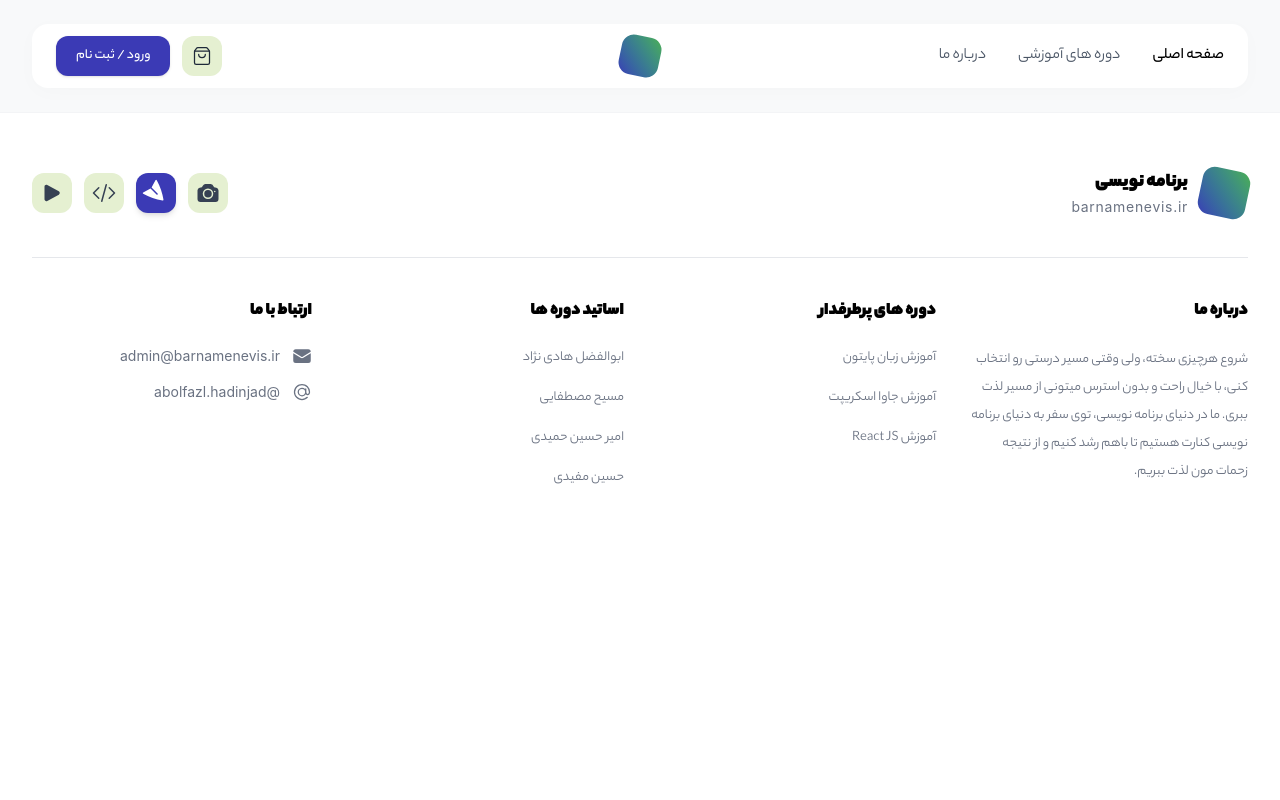
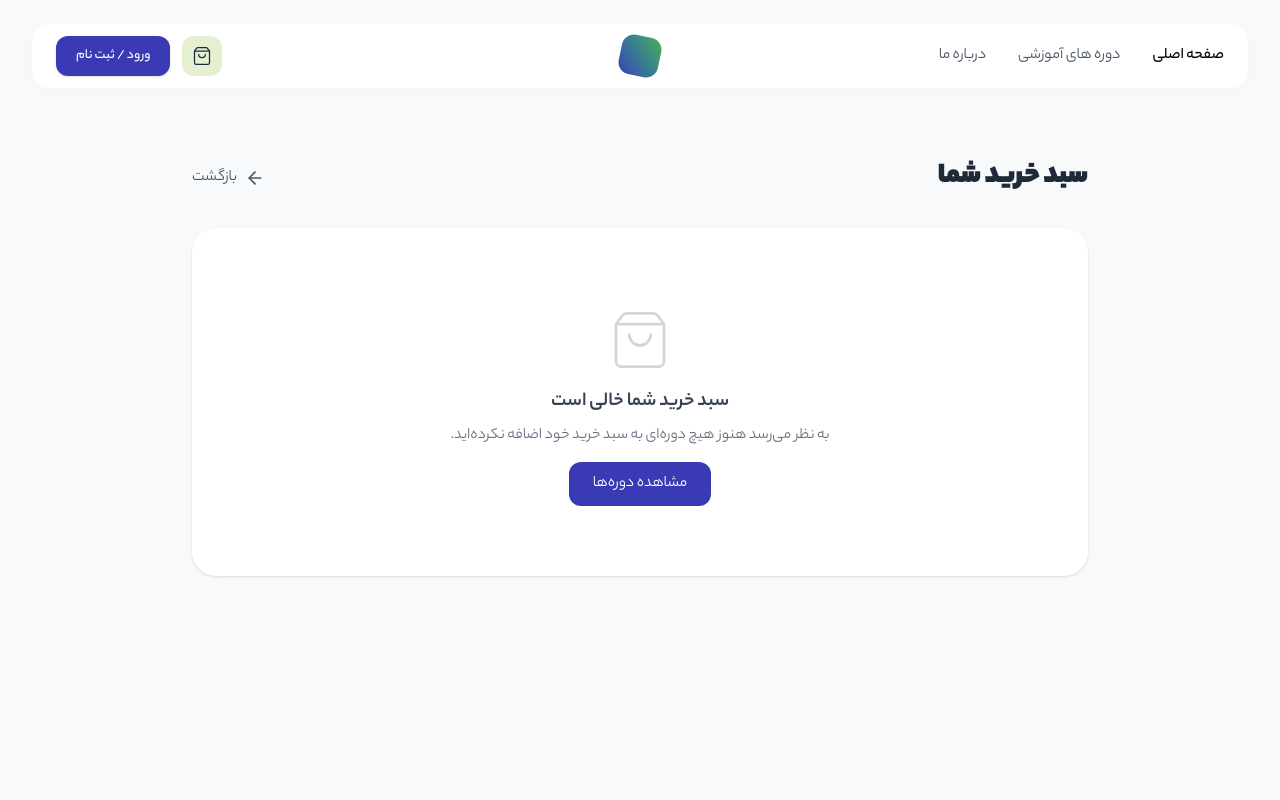
Before and after one commit to abolfazlhn4/codelearn, a React (Vite) app in the folder frontend/: page /cart in a window 1280 px wide. Shown: the top 800 px of the page. Built offline with nearby package versions, Linux system fonts and the light colour scheme.

Commit message:
shopping cart

```diff
--- a/frontend/src/App.jsx
+++ b/frontend/src/App.jsx
@@ -1,6 +1,9 @@
+// src/App.jsx
+
 import React from "react";
 import { BrowserRouter, Routes, Route } from "react-router-dom";
 import { FavoritesProvider } from "./context/FavoritesContext";
+import { CartProvider } from "./context/CartContext"; // این خط اضافه شد
 import Navbar from "./components/Navbar";
 import Footer from "./components/Footer";
 import Home from "./pages/Home";
@@ -9,10 +12,12 @@ import CoursesArchive from "./pages/CoursesArchive";
 import Aboutus from "./pages/Aboutus";
 import Auth from "./pages/Auth";
 import UserPanel from "./pages/UserPanel";
+import Cart from "./pages/Cart"; // این خط اضافه شد
 
 function App() {
   return (
     <FavoritesProvider>
+      <CartProvider>
         <BrowserRouter>
           <Navbar />
           <Routes>
@@ -22,9 +27,11 @@ function App() {
             <Route path="/Aboutus" element={<Aboutus />} />
             <Route path="/auth" element={<Auth />} />
             <Route path="/panel" element={<UserPanel />} />
+            <Route path="/cart" element={<Cart />} />
           </Routes>
           <Footer />
         </BrowserRouter>
+      </CartProvider>
     </FavoritesProvider>
   );
 }
--- a/frontend/src/components/Navbar.jsx
+++ b/frontend/src/components/Navbar.jsx
@@ -1,5 +1,7 @@
 import React, { useState } from "react";
 import { Menu, X, ShoppingBag, User } from "lucide-react";
+import { Link } from "react-router-dom";
+import { useCart } from "../context/CartContext";
 
 const Navbar = () => {
   const [isMobileMenuOpen, setIsMobileMenuOpen] = useState(false);
@@ -14,17 +16,16 @@ const Navbar = () => {
     { name: "درباره ما", href: "/Aboutus", active: false },
   ];
 
+  const { cartItems } = useCart(); // تعداد آیتم ها رو از کانتکست بگیر
+
   return (
     <header
       dir="rtl"
       className="w-full py-6 px-4 sm:px-8 font-yekan relative z-50 bg-[#f8f9fa]"
     >
       <div className="max-w-7xl mx-auto">
-        {/* کانتینر اصلی هدر - حالت شناور */}
         <div className="bg-white rounded-2xl shadow-[0_4px_20px_rgba(0,0,0,0.02)] px-4 md:px-6 py-3 flex items-center justify-between relative">
-          {/* سمت راست: منوی دسکتاپ و دکمه همبرگری */}
           <div className="flex items-center">
-            {/* دکمه منوی موبایل */}
             <button
               onClick={toggleMenu}
               className="md:hidden text-gray-700 hover:text-[#3b3ab5] transition-colors p-1"
@@ -36,7 +37,6 @@ const Navbar = () => {
               )}
             </button>
 
-            {/* لینک‌های دسکتاپ */}
             <nav className="hidden md:flex items-center gap-8">
               {navLinks.map((link, index) => (
                 <a
@@ -54,8 +54,6 @@ const Navbar = () => {
             </nav>
           </div>
 
-          {/* وسط: لوگو */}
-          {/* استفاده از absolute برای اطمینان از قرارگیری دقیق در مرکز */}
           <div className="absolute left-1/2 transform -translate-x-1/2 flex items-center justify-center">
             {/* در اینجا باید عکس لوگوی خود را قرار دهید. */}
             <div className="w-10 h-10 bg-gradient-to-tr from-[#3b3ab5] to-[#4caf50] rounded-xl flex items-center justify-center text-white transform rotate-12"></div>
@@ -72,23 +70,28 @@ const Navbar = () => {
 
           {/* سمت چپ: دکمه‌ها */}
           <div className="flex items-center gap-3">
-            {/* دکمه سبد خرید */}
-            <button className="bg-[#e5f0d1] text-gray-800 p-2.5 rounded-xl hover:bg-[#d8e8bc] transition-colors flex items-center justify-center">
+            <Link
+              to="/cart"
+              className="relative bg-[#e5f0d1] text-gray-800 p-2.5 rounded-xl hover:bg-[#d8e8bc] transition-colors flex items-center justify-center"
+            >
               <ShoppingBag className="w-5 h-5" strokeWidth={1.5} />
-            </button>
+              {cartItems.length > 0 && (
+                <span className="absolute -top-1 -right-1 bg-red-500 text-white text-xs w-5 h-5 rounded-full flex items-center justify-center font-bold">
+                  {cartItems.length}
+                </span>
+              )}
+            </Link>
 
-            {/* دکمه ورود / ثبت نام */}
-            <button
-              onClick={() => (window.location.href = "/auth")}
+            <Link
+              to="/auth"
               className="bg-[#3b3ab5] text-white p-2.5 sm:px-5 sm:py-2.5 rounded-xl font-medium text-sm hover:bg-opacity-90 transition-all shadow-sm flex items-center justify-center cursor-pointer"
             >
               <span className="hidden sm:block">ورود / ثبت نام</span>
               <User className="w-5 h-5 sm:hidden" strokeWidth={1.5} />
-            </button>
+            </Link>
           </div>
         </div>
 
-        {/* منوی بازشونده موبایل */}
         {isMobileMenuOpen && (
           <div className="md:hidden absolute top-24 left-4 right-4 bg-white rounded-2xl shadow-xl p-4 flex flex-col gap-4 animate-in fade-in slide-in-from-top-4 z-50">
             {navLinks.map((link, index) => (
--- /dev/null
+++ b/frontend/src/context/CartContext.jsx
@@ -0,0 +1,52 @@
+import React, { createContext, useState, useEffect, useContext } from "react";
+
+const CartContext = createContext();
+
+export const useCart = () => useContext(CartContext);
+
+export const CartProvider = ({ children }) => {
+  const [cartItems, setCartItems] = useState(() => {
+    try {
+      const savedCart = localStorage.getItem("cart");
+      return savedCart ? JSON.parse(savedCart) : [];
+    } catch (error) {
+      console.error("Failed to parse cart from localStorage", error);
+      return [];
+    }
+  });
+
+  useEffect(() => {
+    localStorage.setItem("cart", JSON.stringify(cartItems));
+  }, [cartItems]);
+
+  // تفاوت کلیدی: اینجا کل آبجکت دوره رو اضافه می‌کنیم نه فقط ID
+  const addToCart = (course) => {
+    // چک می‌کنیم که دوره از قبل در سبد خرید نباشد
+    if (!cartItems.some((item) => item.id === course.id)) {
+      setCartItems((prevItems) => [...prevItems, course]);
+    }
+  };
+
+  const removeFromCart = (courseId) => {
+    setCartItems((prevItems) =>
+      prevItems.filter((item) => item.id !== courseId),
+    );
+  };
+
+  const isInCart = (courseId) => {
+    return cartItems.some((item) => item.id === courseId);
+  };
+
+  // یک تابع برای خالی کردن سبد خرید که بعدا در صفحه پرداخت لازم میشه
+  const clearCart = () => {
+    setCartItems([]);
+  };
+
+  return (
+    <CartContext.Provider
+      value={{ cartItems, addToCart, removeFromCart, isInCart, clearCart }}
+    >
+      {children}
+    </CartContext.Provider>
+  );
+};
--- /dev/null
+++ b/frontend/src/pages/Cart.jsx
@@ -0,0 +1,124 @@
+import React from "react";
+import { Link, useNavigate } from "react-router-dom";
+import { useCart } from "../context/CartContext";
+import { Trash2, ArrowLeft, ShoppingBag } from "lucide-react";
+
+// یک تابع کمکی برای تبدیل قیمت متنی به عدد
+const parsePrice = (priceString) => {
+  if (
+    typeof priceString !== "string" ||
+    priceString.toLowerCase() === "رایگان"
+  ) {
+    return 0;
+  }
+  // حذف "تومان" و "هزار" و تبدیل کاراکترهای فارسی به انگلیسی
+  const normalized = priceString
+    .replace(/,/g, "")
+    .replace("تومان", "")
+    .replace("هزار", "000")
+    .trim();
+  return parseInt(normalized, 10) || 0;
+};
+
+const Cart = () => {
+  const { cartItems, removeFromCart, clearCart } = useCart();
+  const navigate = useNavigate();
+
+  const totalPrice = cartItems.reduce(
+    (total, item) => total + parsePrice(item.price),
+    0,
+  );
+
+  return (
+    <div dir="rtl" className="min-h-screen bg-[#f8f9fa] py-12 px-4 font-yekan">
+      <div className="max-w-4xl mx-auto">
+        <div className="flex justify-between items-center mb-8">
+          <h1 className="text-3xl font-black text-gray-800">سبد خرید شما</h1>
+          <button
+            onClick={() => navigate(-1)}
+            className="flex items-center gap-2 text-gray-600 hover:text-[#3b3ab5] transition-colors"
+          >
+            <ArrowLeft size={20} />
+            <span>بازگشت</span>
+          </button>
+        </div>
+
+        {cartItems.length > 0 ? (
+          <div className="grid grid-cols-1 lg:grid-cols-3 gap-8">
+            {/* لیست آیتم ها */}
+            <div className="lg:col-span-2 bg-white p-6 rounded-3xl shadow-sm border border-gray-100 space-y-4">
+              {cartItems.map((item) => (
+                <div
+                  key={item.id}
+                  className="flex items-center justify-between p-4 border-b last:border-b-0"
+                >
+                  <div className="flex items-center gap-4">
+                    <div className="w-16 h-16 bg-gray-200 rounded-lg"></div>
+                    <div>
+                      <h3 className="font-bold text-gray-800">{item.title}</h3>
+                      <p className="text-sm text-gray-500">{item.teacher}</p>
+                    </div>
+                  </div>
+                  <div className="flex items-center gap-6">
+                    <span className="font-medium text-gray-700">
+                      {item.price}
+                    </span>
+                    <button
+                      onClick={() => removeFromCart(item.id)}
+                      className="text-red-500 hover:text-red-700 transition-colors"
+                    >
+                      <Trash2 size={20} />
+                    </button>
+                  </div>
+                </div>
+              ))}
+            </div>
+
+            {/* خلاصه سفارش */}
+            <div className="lg:col-span-1">
+              <div className="sticky top-28 bg-white p-6 rounded-3xl shadow-sm border border-gray-100">
+                <h2 className="text-lg font-bold text-gray-800 mb-4 border-b pb-3">
+                  خلاصه سفارش
+                </h2>
+                <div className="flex justify-between items-center mb-4 text-gray-600">
+                  <span>جمع کل:</span>
+                  <span className="font-bold text-lg text-black">
+                    {totalPrice.toLocaleString("fa-IR")} تومان
+                  </span>
+                </div>
+                <p className="text-xs text-gray-400 mb-6">
+                  هزینه‌های ارسال در مرحله بعد محاسبه خواهد شد.
+                </p>
+                <button className="w-full bg-[#4b9b65] text-white py-3 rounded-xl hover:bg-green-700 transition-colors shadow-sm font-medium">
+                  ادامه فرآیند خرید
+                </button>
+              </div>
+            </div>
+          </div>
+        ) : (
+          <div className="text-center py-20 bg-white rounded-3xl shadow-sm">
+            <ShoppingBag
+              className="mx-auto text-gray-300 mb-4"
+              size={64}
+              strokeWidth={1}
+            />
+            <h2 className="text-xl font-bold text-gray-700 mb-2">
+              سبد خرید شما خالی است
+            </h2>
+            <p className="text-gray-500 mb-6">
+              به نظر می‌رسد هنوز هیچ دوره‌ای به سبد خرید خود اضافه نکرده‌اید.
+            </p>
+            <Link
+              to="/CoursesArchive"
+              className="bg-[#3b3ab5] text-white px-6 py-2.5 rounded-xl hover:bg-opacity-90 transition-colors"
+            >
+              مشاهده دوره‌ها
+            </Link>
+          </div>
+        )}
+      </div>
+    </div>
+  );
+};
+
+export default Cart;
```
Also changed, not shown: frontend/src/pages/Product.jsx (+25 -3 lines). Lines whose indentation alone changed are shown as unchanged.
